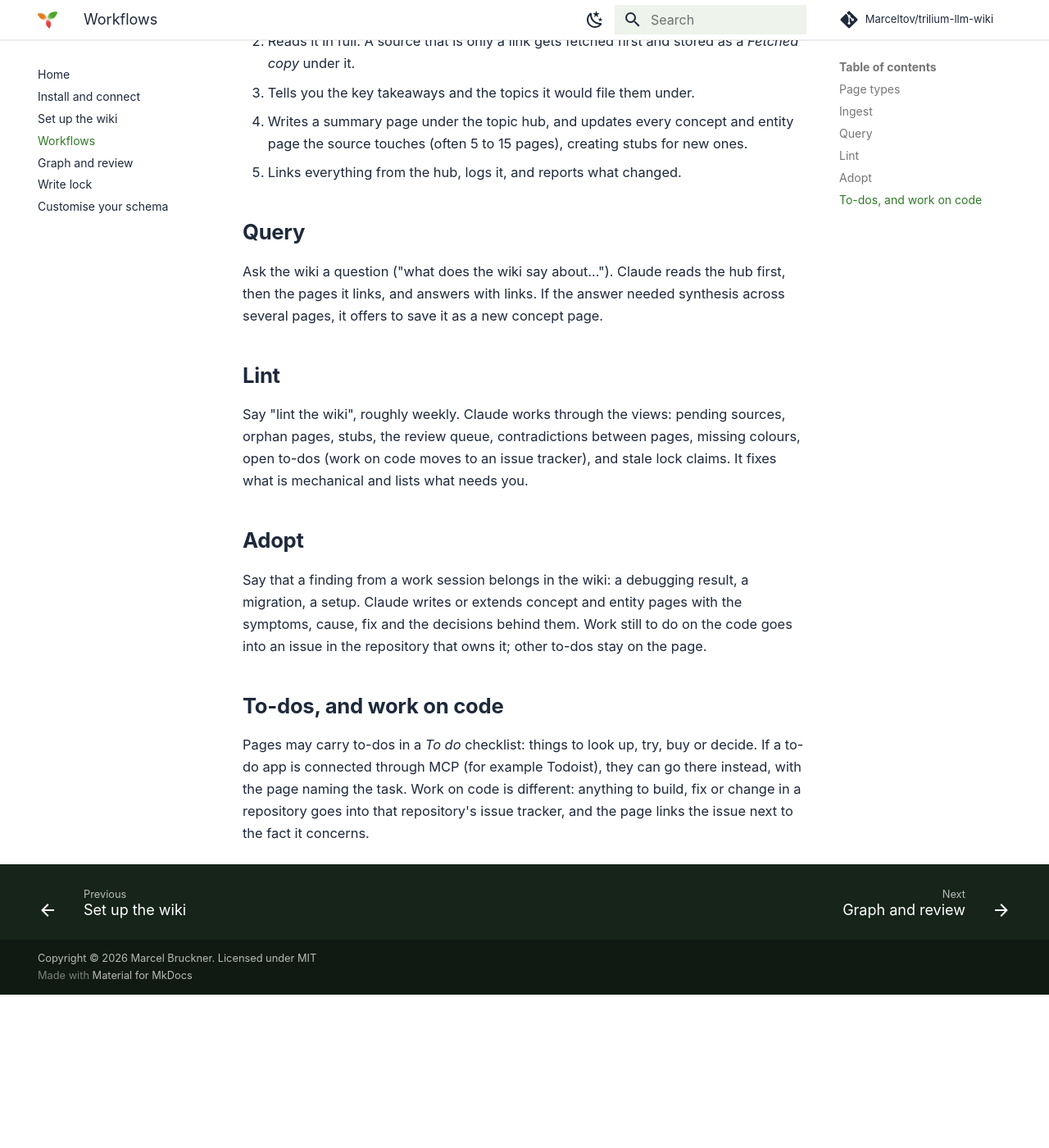
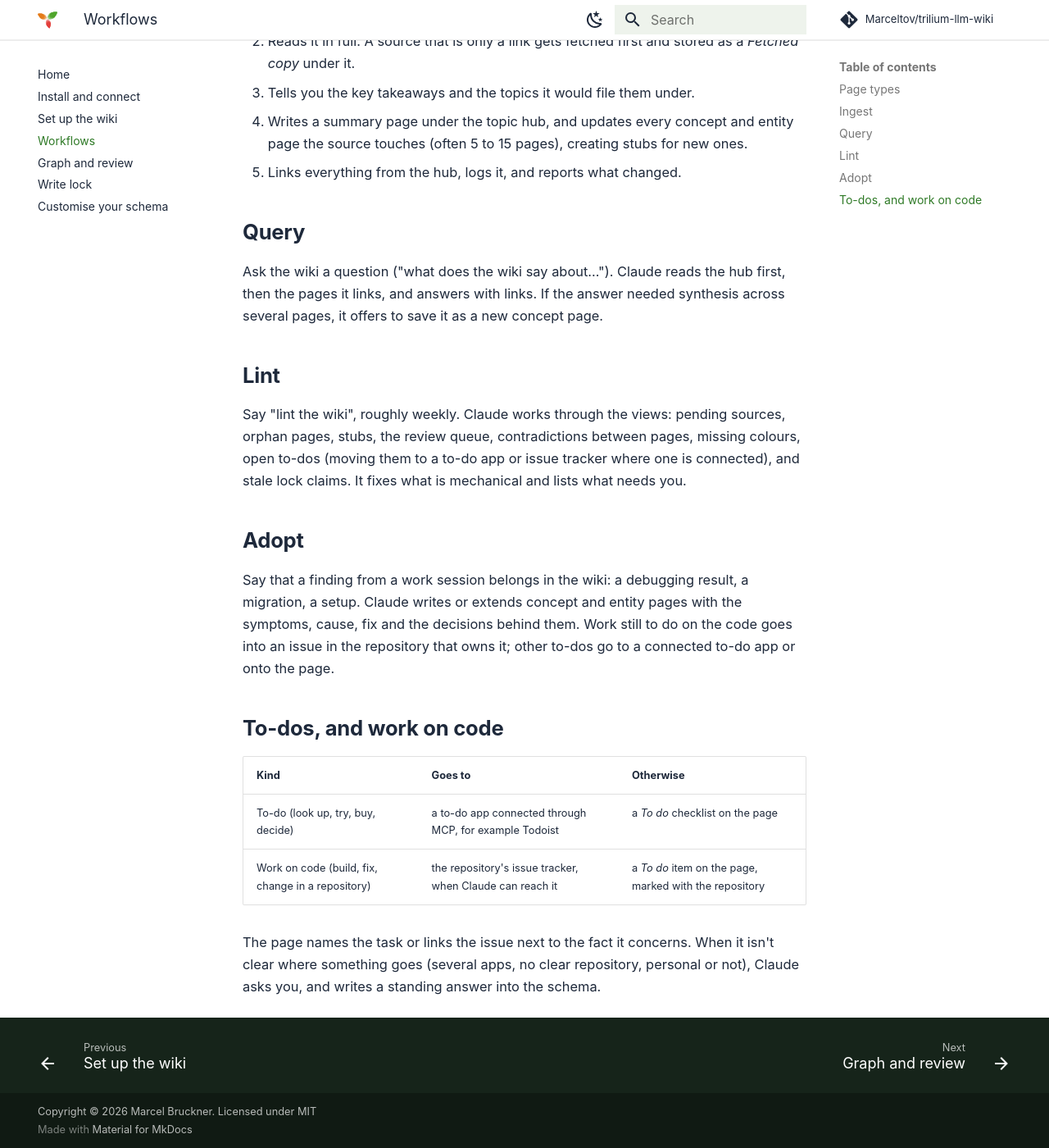
Before and after one commit to Marceltov/trilium-llm-wiki, an MkDocs documentation site: the page built from docs/workflows.md, in a window 1280 px wide and 1400 px high, scrolled down 810 px. Shown: the whole window at 82% size. Built offline with MkDocs 1.6.1 and Material for MkDocs 9.7.7, drawn with Linux system fonts in a browser that asks for light colours; some web fonts are replaced; comment, search, counter and statistics services are not loaded; before the commit the page ends 2023 px from its top, so only the background shows below that.

Commit message:
Route to-dos and code work to where they're tracked best
To-dos go to a to-do app connected through MCP when there is one,
otherwise onto the page. Work on code goes to the repository's issue
tracker when reachable, otherwise onto the page marked with the
repository. When it's unclear, the assistant asks and writes a standing
answer into the schema.

Co-Authored-By: Claude Opus 5.5 <noreply@anthropic.com>
Claude-Session: https://claude.ai/code/session_01AmrHL4wLAquQW36e9hoLzz

```diff
--- a/docs/workflows.md
+++ b/docs/workflows.md
@@ -29,12 +29,17 @@ Ask the wiki a question ("what does the wiki say about…"). Claude reads the hu
 
 ## Lint
 
-Say "lint the wiki", roughly weekly. Claude works through the views: pending sources, orphan pages, stubs, the review queue, contradictions between pages, missing colours, open to-dos (work on code moves to an issue tracker), and stale lock claims. It fixes what is mechanical and lists what needs you.
+Say "lint the wiki", roughly weekly. Claude works through the views: pending sources, orphan pages, stubs, the review queue, contradictions between pages, missing colours, open to-dos (moving them to a to-do app or issue tracker where one is connected), and stale lock claims. It fixes what is mechanical and lists what needs you.
 
 ## Adopt
 
-Say that a finding from a work session belongs in the wiki: a debugging result, a migration, a setup. Claude writes or extends concept and entity pages with the symptoms, cause, fix and the decisions behind them. Work still to do on the code goes into an issue in the repository that owns it; other to-dos stay on the page.
+Say that a finding from a work session belongs in the wiki: a debugging result, a migration, a setup. Claude writes or extends concept and entity pages with the symptoms, cause, fix and the decisions behind them. Work still to do on the code goes into an issue in the repository that owns it; other to-dos go to a connected to-do app or onto the page.
 
 ## To-dos, and work on code
 
-Pages may carry to-dos in a *To do* checklist: things to look up, try, buy or decide. If a to-do app is connected through MCP (for example Todoist), they can go there instead, with the page naming the task. Work on code is different: anything to build, fix or change in a repository goes into that repository's issue tracker, and the page links the issue next to the fact it concerns.
+| Kind | Goes to | Otherwise |
+|---|---|---|
+| To-do (look up, try, buy, decide) | a to-do app connected through MCP, for example Todoist | a *To do* checklist on the page |
+| Work on code (build, fix, change in a repository) | the repository's issue tracker, when Claude can reach it | a *To do* item on the page, marked with the repository |
+
+The page names the task or links the issue next to the fact it concerns. When it isn't clear where something goes (several apps, no clear repository, personal or not), Claude asks you, and writes a standing answer into the schema.
```
Also changed, not shown: docs/customise.md (+1 -1 lines), 2 other files.
